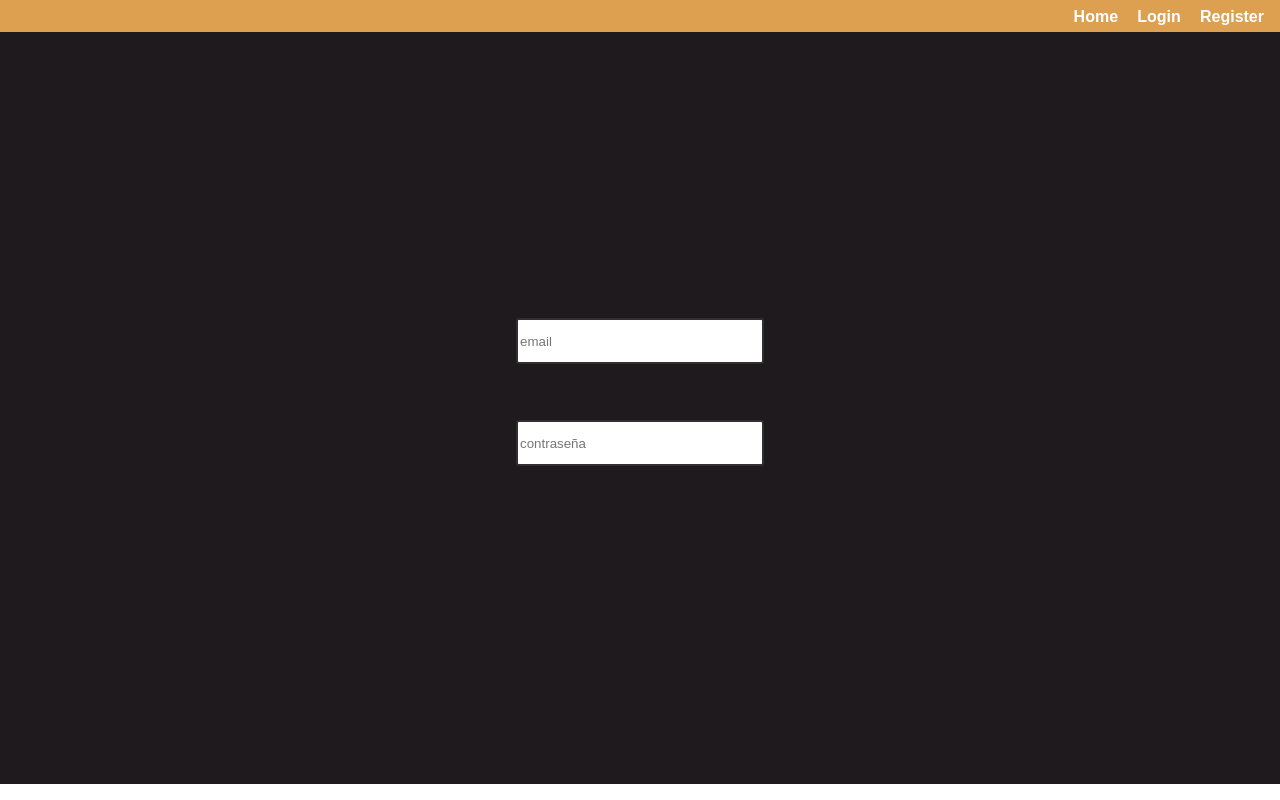
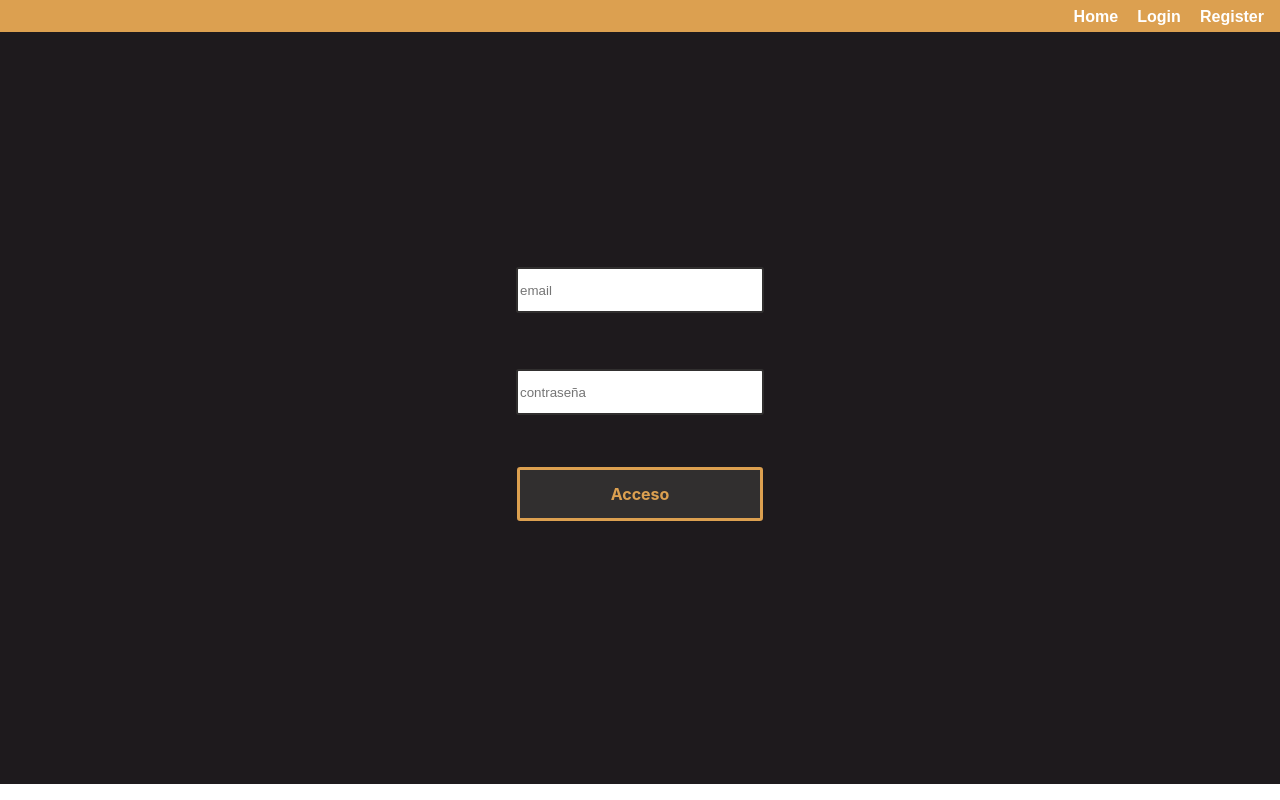
Before and after one commit to MartaGBayona/projectFrontend, a React (Vite) app: page /login in a window 1280 px wide. Built offline with nearby package versions, Linux system fonts and the light colour scheme.

Commit message:
feat: create customButton, function and css

```diff
--- /dev/null
+++ b/src/common/customButton/customButton.css
@@ -0,0 +1,23 @@
+.buttonDesign {
+    height: 3em;
+    width: 15em;
+
+    border-radius: 0.2em;
+
+    background-color: rgb(49, 47, 47);
+    color: rgb(220, 160, 80);
+    font-weight: bold;
+    border: 0.2em solid rgb(220, 160, 80);
+
+    display: flex;
+    justify-content: center;
+    align-items: center;
+    margin: 1em;
+}
+
+.buttonDesign:hover {
+
+    cursor: pointer;
+    transition: 0.2s;
+    background-color: rgb(260, 260, 260);
+}
--- /dev/null
+++ b/src/common/customButton/customButton.jsx
@@ -0,0 +1,10 @@
+import "./customButton.css"
+
+// eslint-disable-next-line react/prop-types
+export const CustomButton = ({ className, title, functionEmit }) => {
+    return (
+        <div className={className} onClick={functionEmit}>
+            {title}
+        </div>
+    )
+}
--- a/src/pages/Login/Login.jsx
+++ b/src/pages/Login/Login.jsx
@@ -5,8 +5,9 @@ import { Header } from "../../common/Header/Header";
 import { validate } from "../../utils/functions";
 import { decodeToken } from "react-jwt"
 import { LoginUser } from "../../services/apiCalls";
+import { CustomButton } from "../../common/customButton/customButton";
 import "./Login.css"
-import e from "cors";
+
 
 
 export const Login = () => {
@@ -108,6 +109,13 @@ export const Login = () => {
                     onBlurFunction={(e) => checkError(e)}
                 />
                 <div className="error">{credencialesError.passwordError}</div>
+
+                <CustomButton
+                    className={"buttonDesign"}
+                    title={"Acceso"}
+                    functionEmit={LoginMe}
+                    />
+                    <div className="error">{msgError}</div>
             </div>
         </>
     )
```
